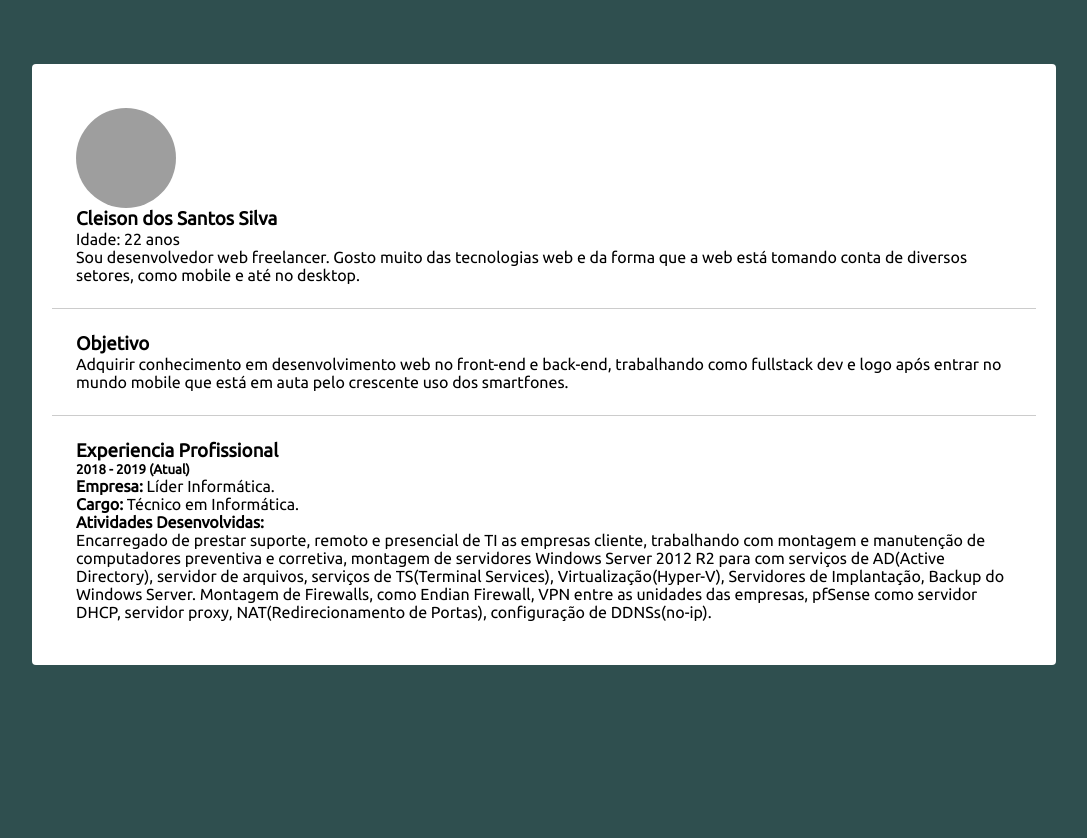
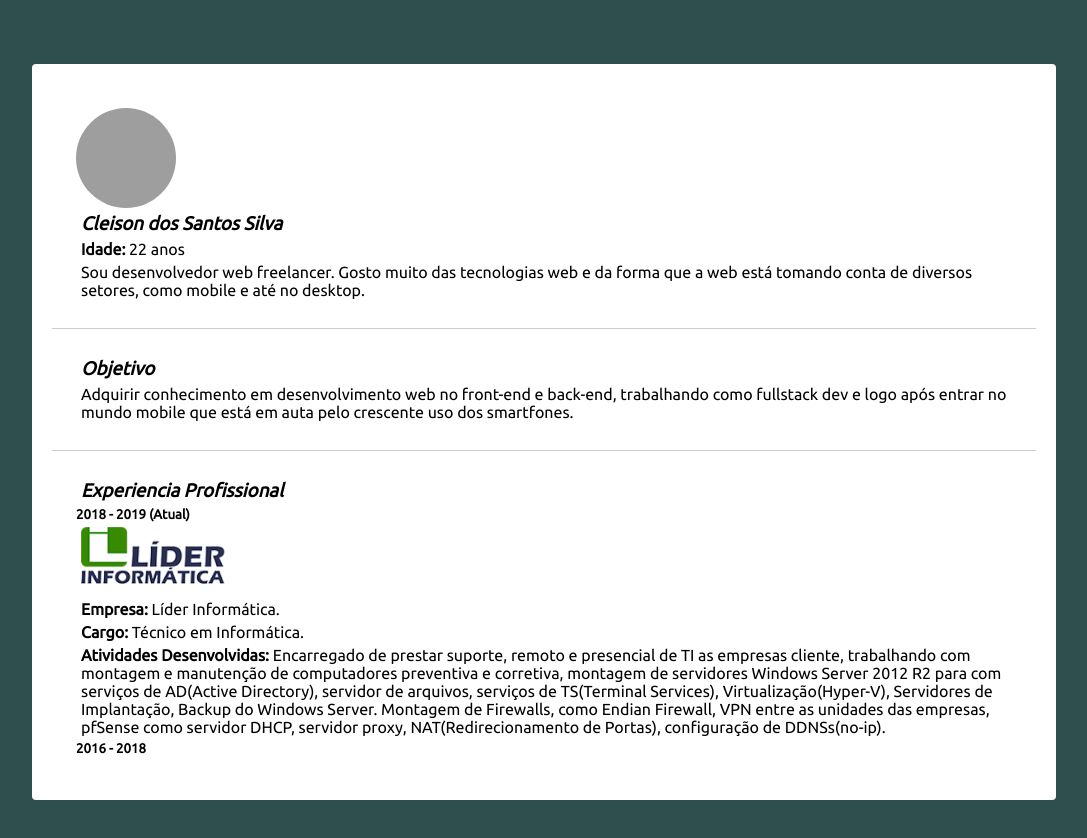
Before and after one commit to cleisonsantos/curriculo, a plain HTML site: page index.html in a window 1280 px wide. Shown: the whole page, without its empty margins (96-1183 px from the left). Before the commit the page ends 800 px from the top, so only its background shows below. Drawn offline with Linux system fonts and the light colour scheme; grey boxes are pictures that could not be loaded.

Commit message:
Adicionado a primeira experiencia.

```diff
--- a/css/style.css
+++ b/css/style.css
@@ -6,6 +6,13 @@
 
 body{
     background: darkslategray;
+}
+section {
+    border-top: 1px solid #ccc;
+    padding: 24px;
+}
+p{
+    margin: 5px;
 }
 .contain {
     background: #fff;
@@ -24,10 +31,7 @@ body{
     width: 100px;
     border-radius: 100%;
 }
-section {
-    border-top: 1px solid #ccc;
-    padding: 24px;
-}
+
 .obj {
 
 }
@@ -37,3 +41,11 @@ section {
 .topic{
     font-weight: bold;
 }
+.title {
+    margin: 5px;
+    font-style: italic;
+}
+.logo{
+    padding: 05px;
+    height: 60px;
+}
--- a/index.html
+++ b/index.html
@@ -15,14 +15,14 @@
 
         <div class="bios">
             <div class="perfil-img"></div>
-            <h3>Cleison dos Santos Silva</h3>
-            <p class="">Idade: 22 anos</p>
+            <h3 class="title">Cleison dos Santos Silva</h3>
+            <p class=""><span class="topic">Idade:</span> 22 anos</p>
             <p class="">Sou desenvolvedor web freelancer. Gosto muito das tecnologias web e da forma que a web está
                 tomando conta de diversos setores, como mobile e até no desktop.</p>
 
         </div>
         <section class="obj">
-            <h3>Objetivo</h3>
+            <h3 class="title">Objetivo</h3>
             <p>
                 Adquirir conhecimento em desenvolvimento web no front-end e back-end, trabalhando como fullstack dev e
                 logo após
@@ -30,17 +30,18 @@
             </p>
         </section>
         <section class="exp">
-            <h3>Experiencia Profissional</h3>
+            <h3 class="title">Experiencia Profissional</h3>
             <h5>2018 - 2019 (Atual)</h5>
+            <img class="logo" src="img/lider.png" alt="">
             <p><span class="topic">Empresa:</span> Líder Informática.</h4>
             <p><span class="topic">Cargo:</span> Técnico em Informática.</p>
-            <h4>Atividades Desenvolvidas:</h4>
-            <p>Encarregado de prestar suporte, remoto e presencial de TI as empresas cliente, trabalhando com montagem e
+            <p><span class="topic">Atividades Desenvolvidas:</span> Encarregado de prestar suporte, remoto e presencial de TI as empresas cliente, trabalhando com montagem e
                 manutenção de computadores preventiva e corretiva, montagem de servidores Windows Server 2012 R2 para
                 com serviços de AD(Active Directory), servidor de arquivos, serviços de TS(Terminal Services),
                 Virtualização(Hyper-V), Servidores de Implantação, Backup do Windows Server. Montagem de Firewalls, como
                 Endian Firewall, VPN entre as unidades das empresas, pfSense como servidor DHCP, servidor proxy,
                 NAT(Redirecionamento de Portas), configuração de DDNSs(no-ip).</p>
+                <h5>2016 - 2018</h5>
         </section>
     </div>
 </body>
```
